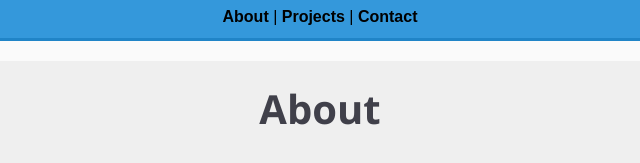
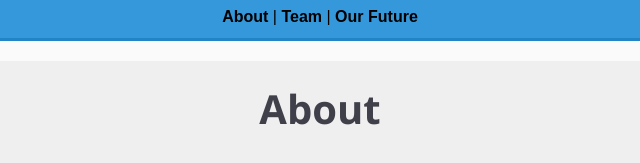
Before and after one commit to melkargi/melkargi.github.io, a website: page index.html in a window 1280 px wide. Shown: the part 218-381 px from the top of the page, 320-960 px from the left. Drawn offline with nearby package versions, Linux system fonts and the light colour scheme; a web font is replaced by a local one.

Commit message:
Update links

```diff
--- a/index.html
+++ b/index.html
@@ -29,8 +29,8 @@ BODY
 <body>
 	<nav class='cntr down-shaddow'>
 		<a onclick="app.load('about')">About</a> |
-		<a onclick="app.load('projects')">Projects</a> |
-		<a onclick="app.load('contact')">Contact</a>
+		<a onclick="app.load('projects')">Team</a> |
+		<a onclick="app.load('contact')">Our Future</a>
 	</nav>
 	<div class='container txt'></div>
 	<script src="scripts/js/jquery-2.1.1.min.js" type="text/javascript"></script>
```
